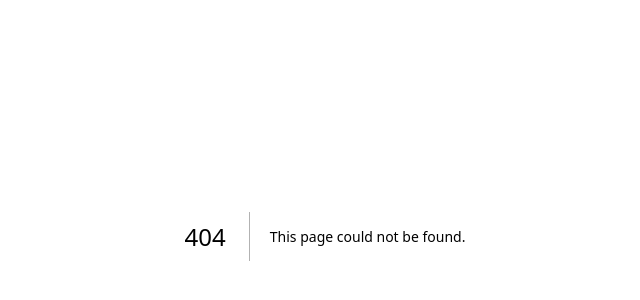
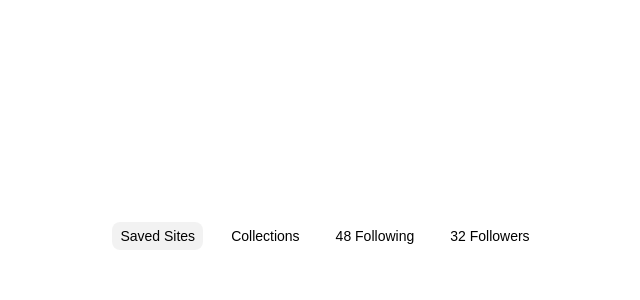
Before and after one commit to mfonobongdev/showcase, a Next.js app: page /highlight-tabs in a window 1280 px wide. Before the commit this address had no page. Shown: the part 164-464 px from the top of the page, without its empty margins (315-955 px from the left). Built offline with nearby package versions, Linux system fonts and the light colour scheme; a web font is replaced by a local one.

Commit message:
add highlight tabs animation

```diff
--- a/package.json
+++ b/package.json
@@ -10,6 +10,7 @@
     "lint:fix": "biome check --write ."
   },
   "dependencies": {
+    "@uidotdev/usehooks": "^2.4.1",
     "classnames": "^2.5.1",
     "formik": "^2.4.6",
     "motion": "^12.7.4",
--- /dev/null
+++ b/src/app/(practice)/(animation-on-the-web)/highlight-tabs/page.tsx
@@ -0,0 +1,83 @@
+"use client";
+
+import cn from "classnames";
+import { motion } from "motion/react";
+import { useState } from "react";
+
+export default function HighlightTabsPage() {
+	return (
+		<div className="flex h-screen w-screen items-center justify-center">
+			<HighlightTabs />
+		</div>
+	);
+}
+
+function HighlightTabs() {
+	const [activeTab, setActiveTab] = useState(1);
+	const updatedActiveTab = (index: number) => setActiveTab(index);
+
+	return (
+		<div className="flex gap-5">
+			{TABS.map((tab) => (
+				<Tab
+					key={tab.id}
+					id={tab.id}
+					label={tab.label}
+					activeTab={activeTab}
+					setActiveTab={updatedActiveTab}
+				/>
+			))}
+		</div>
+	);
+}
+
+function Tab({
+	id,
+	label,
+	activeTab,
+	setActiveTab,
+}: {
+	id: number;
+	label: string;
+	activeTab: number;
+	setActiveTab: (index: number) => void;
+}) {
+	const isActive = activeTab === id;
+
+	return (
+		<div
+			className="relative cursor-pointer px-2 py-1 font-inter font-normal text-sm"
+			onFocus={() => setActiveTab(id)}
+			onMouseOver={() => setActiveTab(id)}
+			onMouseLeave={() => setActiveTab(id)}
+		>
+			{isActive ? (
+				<motion.div
+					layoutId="tab-highlight"
+					className={cn("absolute inset-0 rounded-lg bg-black/5")}
+					transition={{ type: "spring", stiffness: 100, damping: 20 }}
+				/>
+			) : null}
+			<span>{label}</span>
+		</div>
+	);
+}
+
+const TABS = [
+	{
+		id: 1,
+		label: "Saved Sites",
+	},
+	{
+		id: 2,
+		label: "Collections",
+	},
+	{
+		id: 3,
+		label: "48 Following",
+	},
+	{
+		id: 4,
+		label: "32 Followers",
+	},
+];
```
